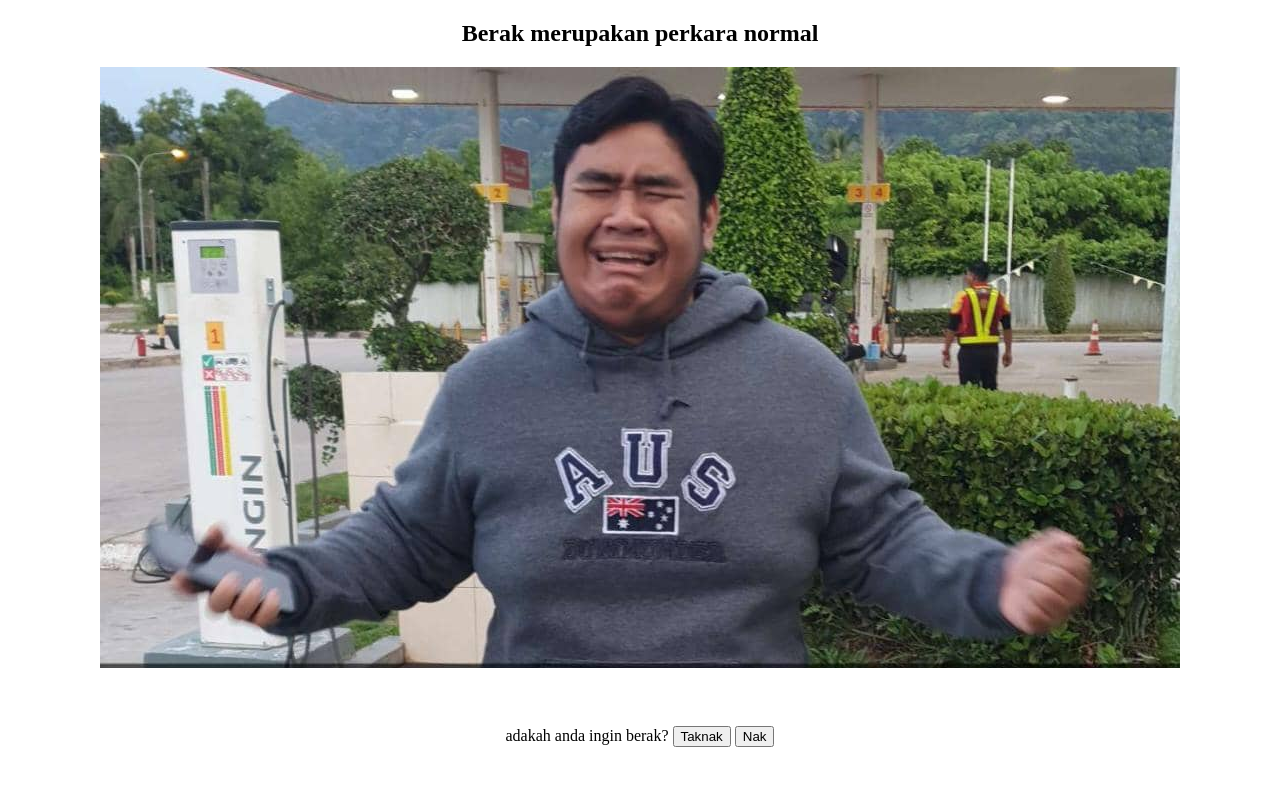
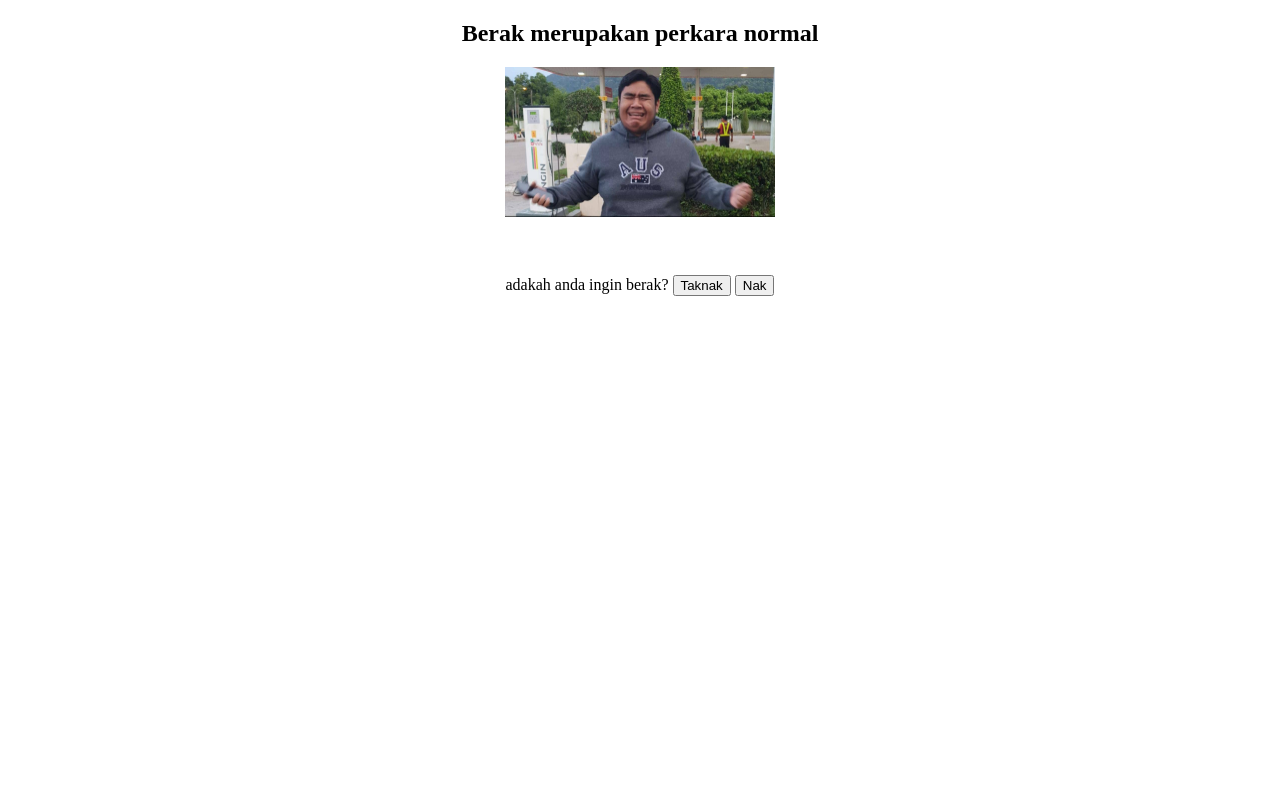
Before and after one commit to iqmrr/linktree, a plain HTML site: page index.html in a window 1280 px wide. Drawn offline with Linux system fonts and the light colour scheme.

Commit message:
index.html

```diff
--- a/index.html
+++ b/index.html
@@ -13,7 +13,7 @@
 </style>
 <body>
     <h2>Berak merupakan perkara normal</h2>
-    <img src="https://github.com/iqmrr/linktree/blob/main/arif.jpg?raw=true" alt="">
+    <img src="https://github.com/iqmrr/linktree/blob/main/arif.jpg?raw=true" height= "150" alt="">
     <br>
 
     <img src="" />
```
